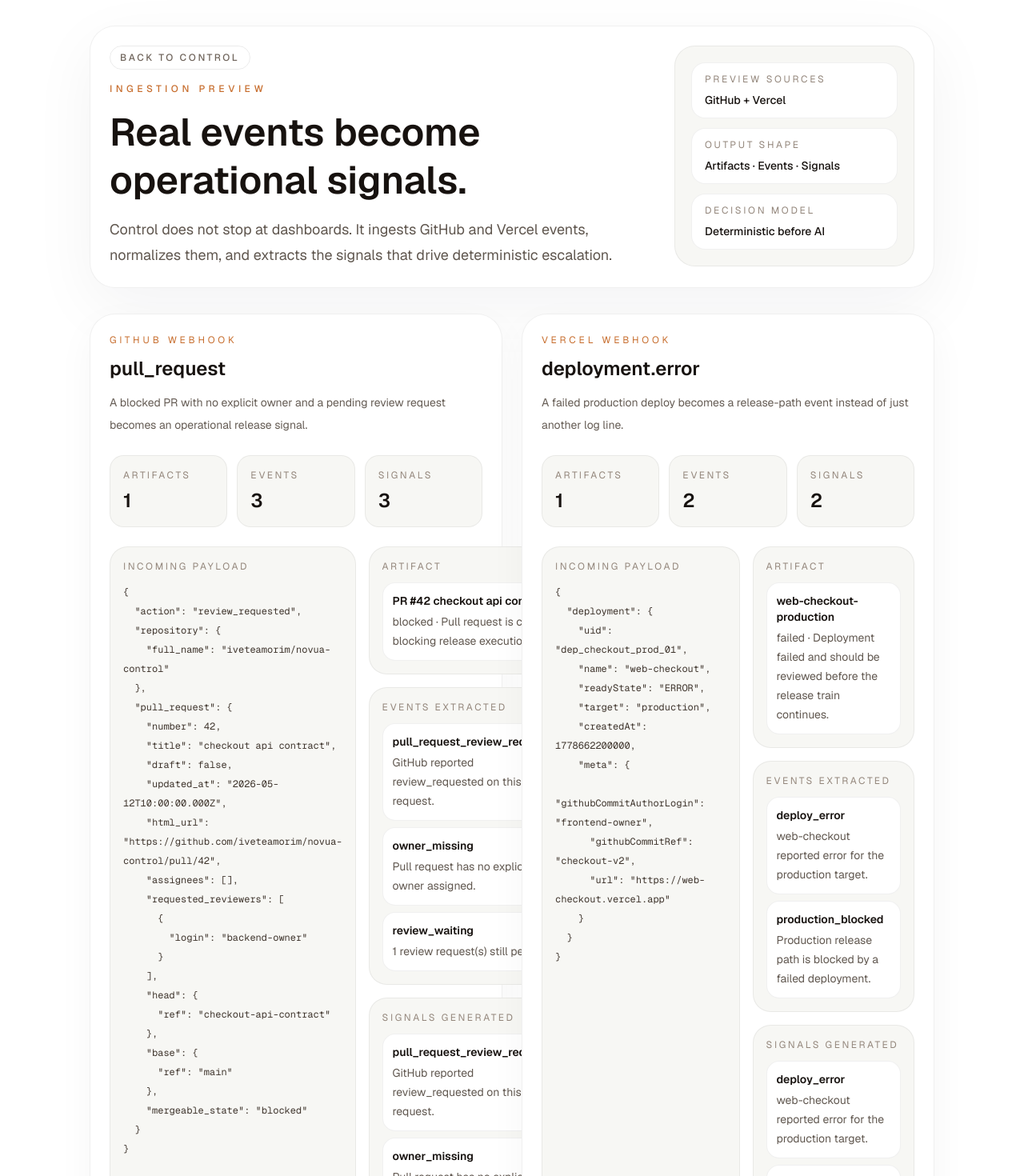
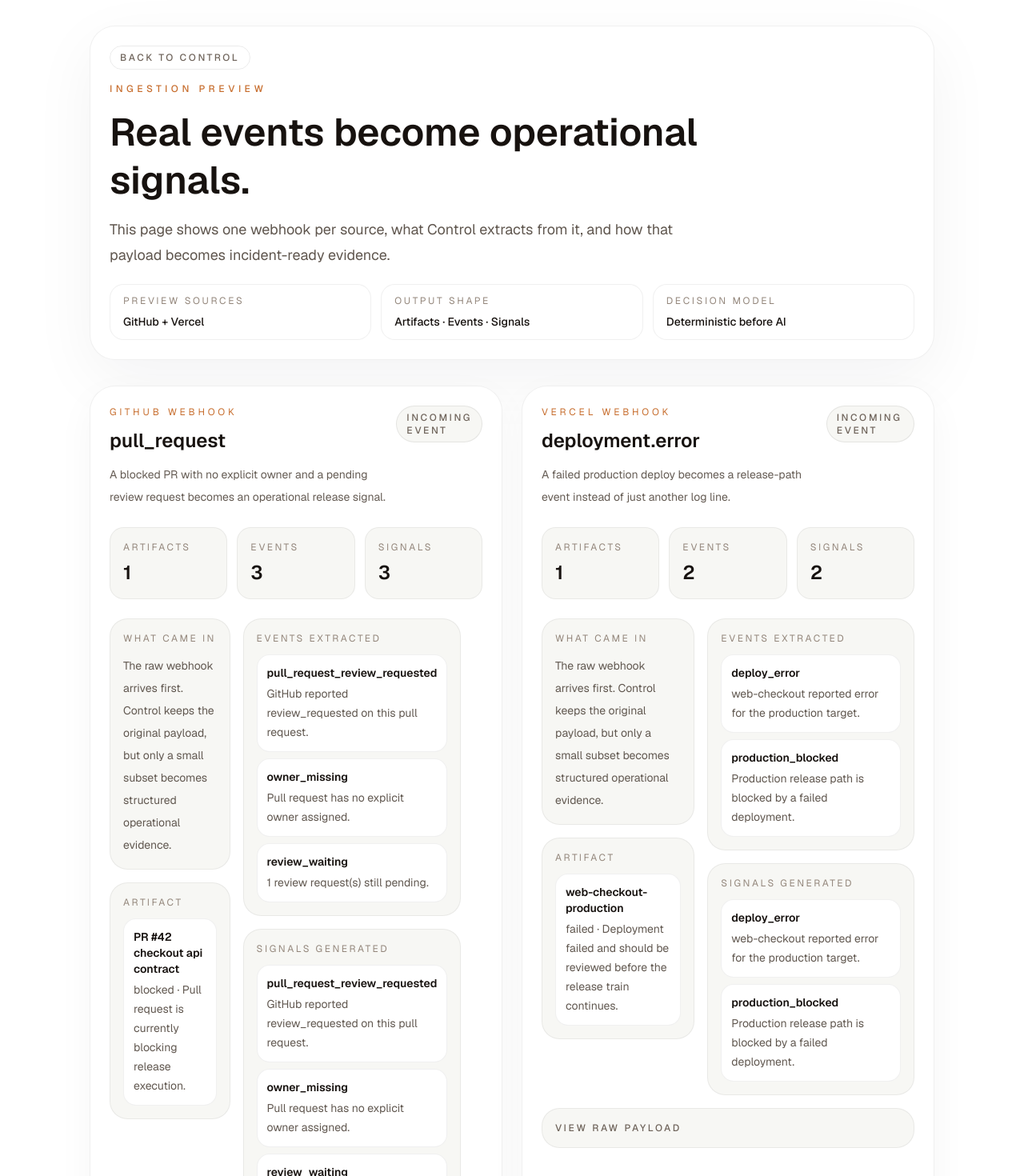
Before and after one commit to iveteamorim/novua-control, a Next.js app: page /ingestion-preview in a window 1280 px wide. Shown: the top 1470 px of the page at 80% size. Built offline with nearby package versions, Linux system fonts and the light colour scheme.

Commit message:
refactor: simplify ingestion preview layout

```diff
--- a/src/app/ingestion-preview/page.tsx
+++ b/src/app/ingestion-preview/page.tsx
@@ -47,7 +47,7 @@
     <main className="min-h-screen bg-white text-[#151311]">
       <div className="mx-auto flex w-full max-w-6xl flex-col gap-8 px-6 py-8 sm:px-8 lg:px-12">
         <header className="rounded-[2rem] border border-black/6 bg-white p-6 shadow-[0_24px_80px_rgba(17,24,39,0.05)]">
-          <div className="flex flex-col gap-4 sm:flex-row sm:items-start sm:justify-between">
+          <div className="flex flex-col gap-5">
             <div className="space-y-4">
               <Link
                 href="/"
@@ -62,13 +62,12 @@
                 Real events become operational signals.
               </h1>
               <p className="max-w-3xl text-base leading-8 text-[#5f564e] sm:text-lg">
-                Control does not stop at dashboards. It ingests GitHub and Vercel
-                events, normalizes them, and extracts the signals that drive
-                deterministic escalation.
+                This page shows one webhook per source, what Control extracts from
+                it, and how that payload becomes incident-ready evidence.
               </p>
             </div>
 
-            <div className="grid gap-3 rounded-[1.6rem] border border-black/6 bg-[#f7f7f4] p-5 sm:min-w-[300px]">
+            <div className="grid gap-3 sm:grid-cols-3">
               <StatCard label="Preview sources" value="GitHub + Vercel" />
               <StatCard label="Output shape" value="Artifacts · Events · Signals" />
               <StatCard label="Decision model" value="Deterministic before AI" />
@@ -76,7 +75,7 @@
           </div>
         </header>
 
-        <section className="grid gap-6 lg:grid-cols-2">
+        <section className="grid gap-6 xl:grid-cols-2">
           <PreviewPanel
             source="GitHub webhook"
             eventType="pull_request"
@@ -116,10 +115,15 @@
 }) {
   return (
     <div className="rounded-[2rem] border border-black/6 bg-white p-6 shadow-[0_16px_48px_rgba(17,24,39,0.04)]">
+      <div className="flex flex-col gap-3 sm:flex-row sm:items-start sm:justify-between">
         <div className="space-y-3">
           <p className="text-xs uppercase tracking-[0.32em] text-amber-700/82">{source}</p>
           <h2 className="text-2xl font-semibold text-[#17120f]">{eventType}</h2>
           <p className="text-sm leading-7 text-[#655c54]">{summary}</p>
+        </div>
+        <div className="inline-flex w-fit rounded-full border border-black/8 bg-[#f7f7f4] px-3 py-1.5 text-xs font-medium uppercase tracking-[0.22em] text-[#6f645b]">
+          incoming event
+        </div>
       </div>
 
       <div className="mt-6 grid gap-3 sm:grid-cols-3">
@@ -128,17 +132,17 @@
         <CountCard label="Signals" value={String(preview.signals.length)} />
       </div>
 
-      <div className="mt-6 grid gap-4 xl:grid-cols-[1.1fr_0.9fr]">
+      <div className="mt-6 grid gap-4 lg:grid-cols-[0.85fr_1.15fr]">
+        <div className="space-y-4">
           <div className="rounded-[1.4rem] border border-black/6 bg-[#f7f7f4] p-4">
             <p className="text-xs uppercase tracking-[0.22em] text-[#93867b]">
-            Incoming payload
+              What came in
             </p>
-          <pre className="mt-3 overflow-x-auto whitespace-pre-wrap break-words text-xs leading-6 text-[#3f352d]">
-            {JSON.stringify(payload, null, 2)}
-          </pre>
+            <p className="mt-3 text-sm leading-7 text-[#615850]">
+              The raw webhook arrives first. Control keeps the original payload,
+              but only a small subset becomes structured operational evidence.
+            </p>
           </div>
-
-        <div className="space-y-4">
           <OutputBlock
             title="Artifact"
             items={preview.artifacts.map((artifact) => ({
@@ -146,6 +150,9 @@
               detail: `${artifact.status} · ${artifact.summary}`,
             }))}
           />
+        </div>
+
+        <div className="space-y-4">
           <OutputBlock
             title="Events extracted"
             items={preview.events.map((event) => ({
@@ -162,6 +169,15 @@
           />
         </div>
       </div>
+
+      <details className="mt-4 rounded-[1.4rem] border border-black/6 bg-[#f7f7f4] p-4">
+        <summary className="cursor-pointer list-none text-xs font-medium uppercase tracking-[0.22em] text-[#6f645b]">
+          View raw payload
+        </summary>
+        <pre className="mt-4 overflow-x-auto whitespace-pre-wrap break-words text-xs leading-6 text-[#3f352d]">
+          {JSON.stringify(payload, null, 2)}
+        </pre>
+      </details>
     </div>
   );
 }
```
Lines whose indentation alone changed are shown as unchanged.
